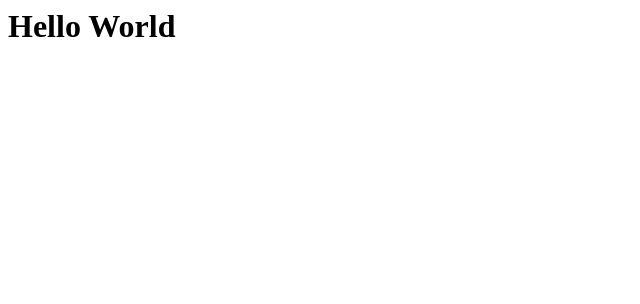
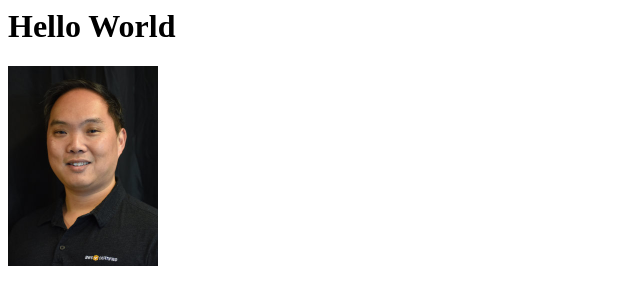
Before and after one commit to duaneleem/wordpresshero-mit, a plain HTML site: page index.html in a window 1280 px wide. Shown: the whole page, without its empty margins (0-640 px from the left). Drawn offline with Linux system fonts and the light colour scheme.

Commit message:
Added image

```diff
--- a/index.html
+++ b/index.html
@@ -4,5 +4,8 @@
   </head>
   <body>
     <h1>Hello World</h1>
+    <div>
+      <img src="profile-duaneleem.jpg" height="200" />
+    </div>
   </body>
 </html>
```
Also changed, not shown: profile-duaneleem.jpg (added), 1 other file.
